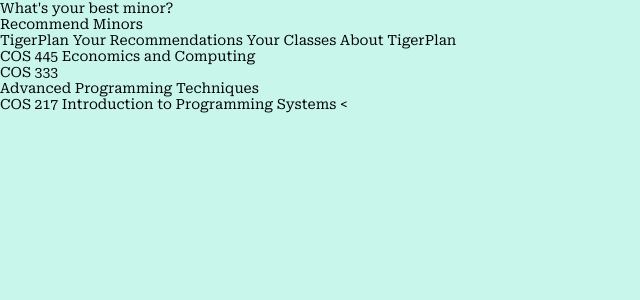
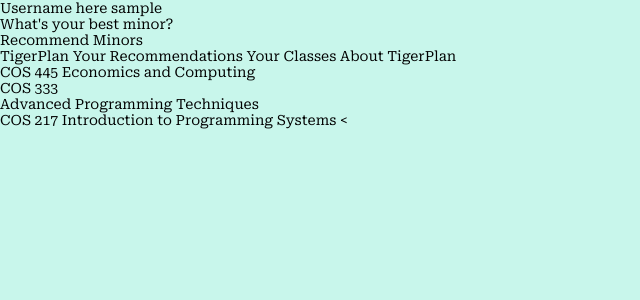
Before and after one commit to sn2979/TigerPlan, a Flask app: page /login in a window 1280 px wide. Shown: the top 300 px of the page, without its empty margins (0-640 px from the left). Run offline with Flask 3, Linux system fonts and the light colour scheme; the visitor is signed in with stand-in values (Sample User, id 1).

Commit message:
final changes for the night

```diff
--- a/application.py
+++ b/application.py
@@ -29,7 +29,7 @@ def index():
 @app.route('/login', methods=['GET'])
 def login():
     username = auth.authenticate()
-    html_code = flask.render_template("figma_classboard.html")
+    html_code = flask.render_template("figma_classboard.html", username = username)
 
     response = flask.make_response(html_code)
     return response
--- a/templates/figma_classboard.html
+++ b/templates/figma_classboard.html
@@ -10,6 +10,10 @@
 <body>
     <div class="v44_10">
         <div class="v44_9">
+            <div class="v17_68"></div>
+            <span class="v17_69">Username here</span>
+
+            <span class="v17_69">{{username}}</span>
             <div class="v17_68"></div>
             <span class="v17_69">What's your best minor?</span>
             <div class="v17_137"></div>
```
